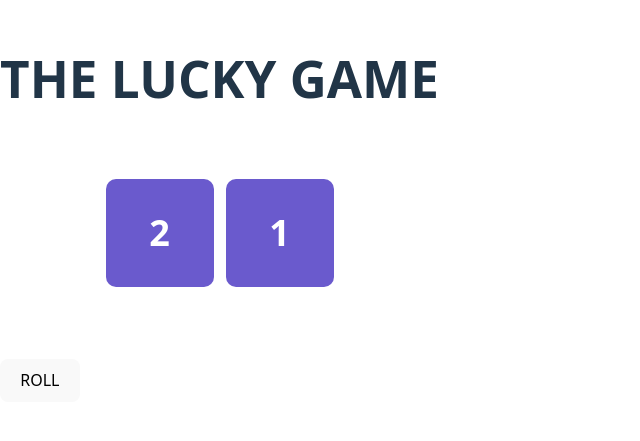
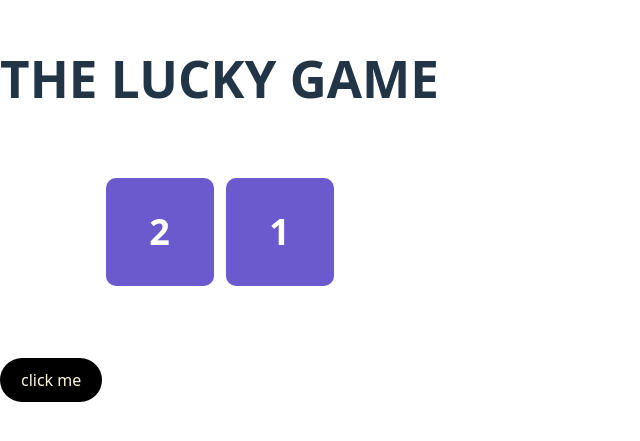
Before and after one commit to Pratik-Kharadhara/react-learning, a React (Vite) app in the folder Component-design/: page / in a window 1280 px wide. Shown: the part 191-632 px from the top of the page, without its empty margins (0-640 px from the left). Built offline with nearby package versions, Linux system fonts and the light colour scheme.

Commit message:
adding a buttton as a element and passing state updater function

```diff
--- /dev/null
+++ b/Component-design/src/Button.css
@@ -0,0 +1,7 @@
+.Button {
+    padding: 10px 20px;
+    color: cornsilk;
+    text-align: center;
+    background-color: black;
+    border-radius: 50px;
+}
--- /dev/null
+++ b/Component-design/src/Button.jsx
@@ -0,0 +1,8 @@
+import "./Button.css"
+export default function Button({clickFunc}){
+    return (
+            <>
+                <button className="Button" onClick={clickFunc}>click me</button>
+            </>
+    )
+}
--- a/Component-design/src/Lucky7Mod.jsx
+++ b/Component-design/src/Lucky7Mod.jsx
@@ -2,6 +2,7 @@
 import { useState } from "react"
 import Dice from "./Dice"
 import { getRolls } from "./utils"
+import Button from "./button";
 export default function Lucky7({numDice=2,winCheck}){ //winCheck recieves a function which is passed as a prop
     const[dice,setDice]=useState(getRolls(numDice));
     //console.log(dice)
@@ -22,10 +23,9 @@ export default function Lucky7({numDice=2,winCheck}){ //winCheck recieves a func
                   <Dice dice={dice}/>
                 }
             </h2>
-
-            <button onClick={roll}>
-                    ROLL
-            </button>
+         {/* Instead of using button we will be using a button component which
+         later on can be reused  */}
+        <Button clickFunc={roll}/> {/* roll is a state updater function which is also can be passed as a prop*/}
         </div>
     )
 }
```
